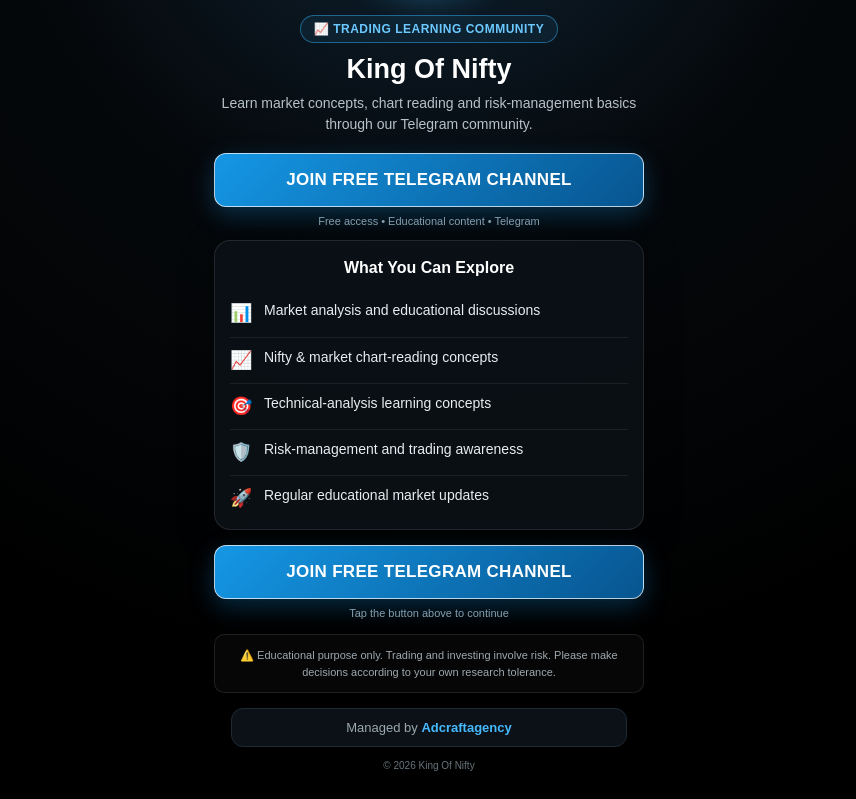
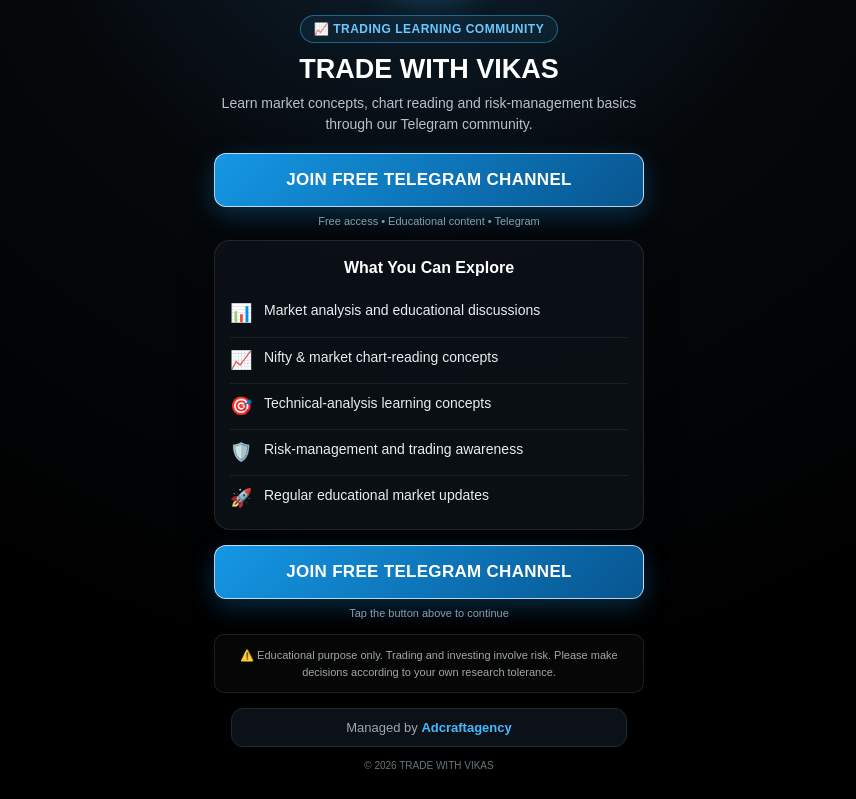
Before and after one commit to manojsharma00894555-lgtm/vikash-sir, a plain HTML site: page index.html in a window 1280 px wide. Shown: the part 174-973 px from the top of the page, without its empty margins (211-1067 px from the left). Drawn offline with Linux system fonts and the light colour scheme.

Commit message:
Update index.html

```diff
--- a/index.html
+++ b/index.html
@@ -4,7 +4,7 @@
 <meta charset="UTF-8">
 <meta name="viewport" content="width=device-width, initial-scale=1.0">
 
-<title>King Of Nifty| Trading Learning Community</title>
+<title>TRADE WITH VIKAS| Trading Learning Community</title>
 <meta name="description" content="Join Trade With Gautam Jha on Telegram for market learning, chart concepts and educational updates.">
 
 <noscript>
@@ -224,13 +224,13 @@
     <!-- Profile -->
     <div class="profile-wrap">
         <img
-        src="https://i.ibb.co/jkGwY2C7/NEL0-WIRF3-N-69vh-Xbg-Lmxdy2-OWvop-Xi-Mt1-3ne2-X0r04cs-R6otls-Qj-Bau3-Li-ZGfw-UTA87-X-LSqhy-PCd-e-KAKyb7lk.jpg"
-        alt="Trade With Gautam Jha">
+        src="https://i.ibb.co/Xr1N9W13/logo-512-x-512-1704369671999.png"
+        alt="TRADE WITH VIKAS">
     </div>
 
     <div class="badge">📈 TRADING LEARNING COMMUNITY</div>
 
-    <h1>King Of Nifty</h1>
+    <h1>TRADE WITH VIKAS</h1>
 
     <div class="subtitle">
         Learn market concepts, chart reading and risk-management basics
@@ -314,7 +314,7 @@
     </a>
 
     <div class="footer">
-        © 2026 King Of Nifty
+        © 2026 TRADE WITH VIKAS
     </div>
 
 </div>
```
